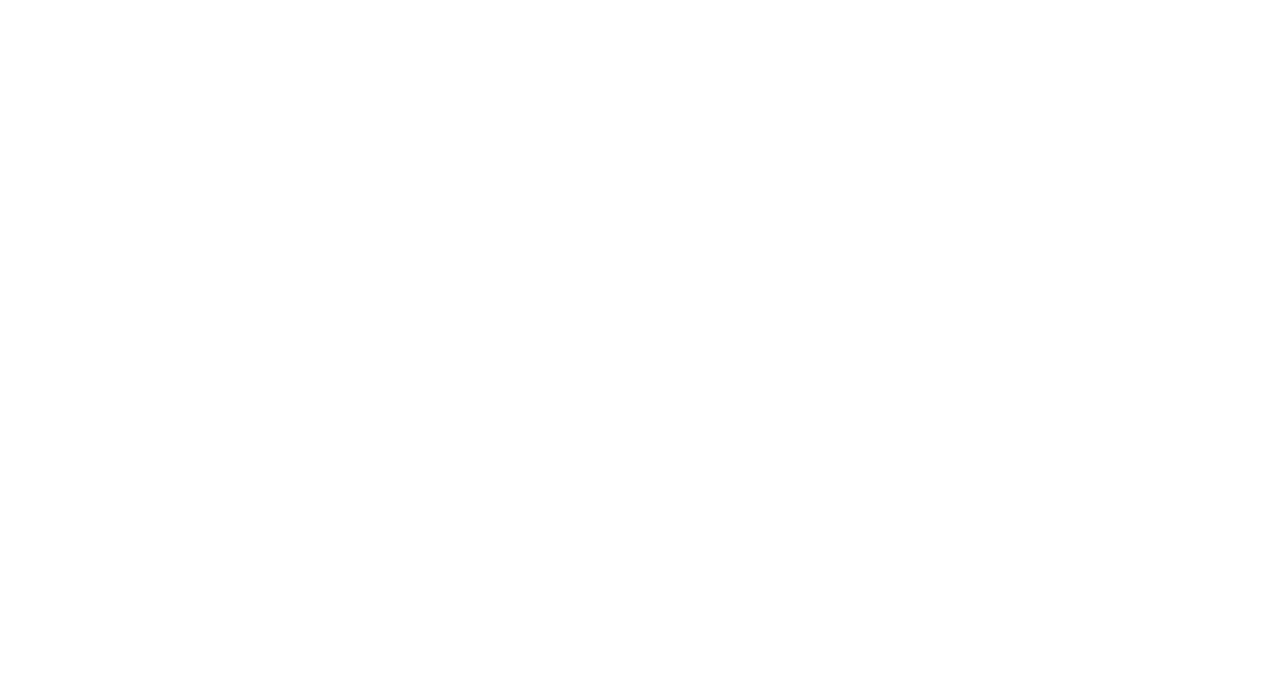
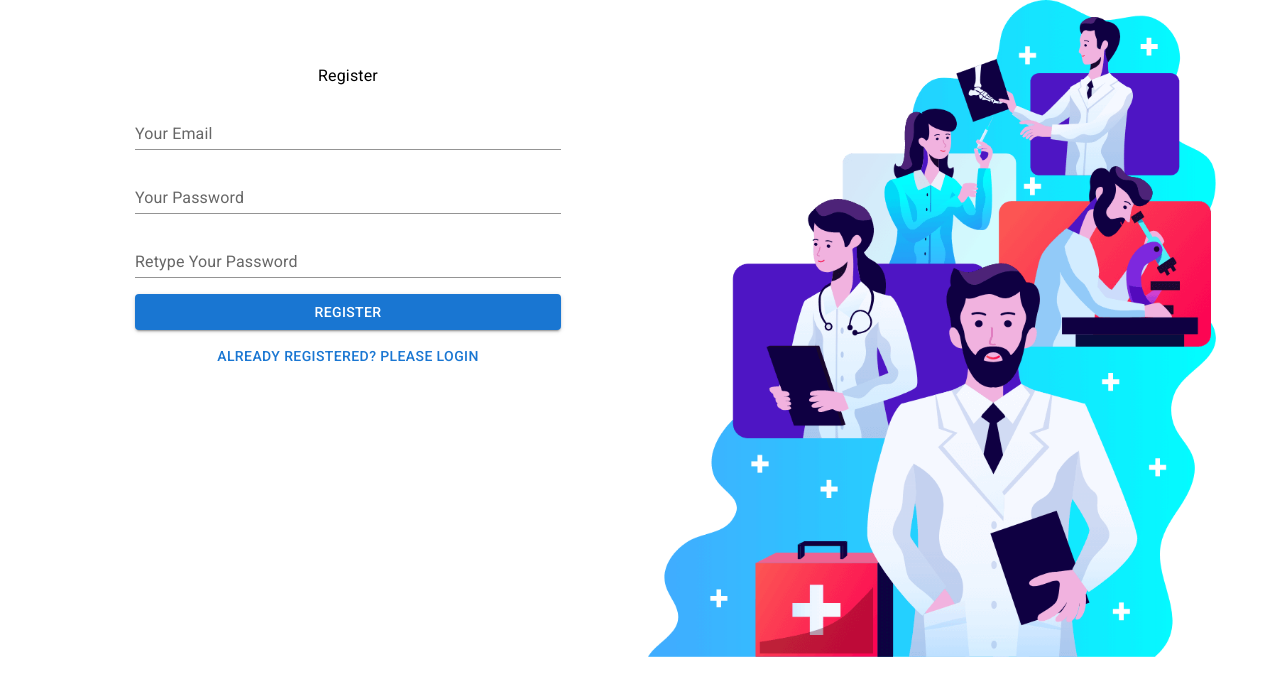
Before and after one commit to zakarea12345/Doctor-portals-client-side, a React (Create React App) app: page /register in a window 1280 px wide. Shown: the top 696 px of the page. Built offline with nearby package versions, Linux system fonts and the light colour scheme.

Commit message:
login and register form created

```diff
--- a/src/App.js
+++ b/src/App.js
@@ -2,11 +2,12 @@
 import {
   BrowserRouter as Router,
   Switch,
-  Route,
-  Link
+  Route
 } from "react-router-dom";
 import Home from './Pages/Home/Home/Home';
 import Appointment from './Pages/Appointment/Appointment';
+import LogIn from './Pages/LogIn/LogIn';
+import Register from './Pages/LogIn/Register/Register';
 
 function App() {
   return (
@@ -22,6 +23,12 @@
             <Route path="/appointment">
               <Appointment />
             </Route>
+            <Route path="/login">
+              <LogIn />
+            </Route>
+            <Route path="/register">
+              <Register />
+            </Route>
           </Switch>
          </Router>
     </div>
--- a/src/Pages/Home/AppointmentBanner/AppointmentBanner.js
+++ b/src/Pages/Home/AppointmentBanner/AppointmentBanner.js
@@ -14,7 +14,7 @@
 
 const AppointmentBanner = () => {
     return (
-        <Box style={appointmentBanner} sx={{ flexGrow: 1 }}>
+        <Box style={appointmentBanner} sx={{ flexGrow: 1 , my:5}}>
            <Grid container spacing={2}>
              <Grid item xs={12} md={6}>
                <img src={doctor} alt="" style={{width:400, marginTop:'-100px' }} />
@@ -27,7 +27,7 @@
                  <Typography  variant="h4" style={{color:'white'}}>
                    Make An  Appointment Today
                  </Typography>
-                 <Typography sx={{my:5}} variant="h6" style={{color:'white', fontSize:'14', fontWeight:'300'}}>
+                 <Typography sx={{my:3}} variant="h6" style={{color:'white', fontSize:'14', fontWeight:'300'}}>
                    Lorem, ipsum dolor sit amet consectetur adipisicing elit. Blanditiis similique nostrum nulla, deserunt dicta ratione est dolorum voluptates! Autem, totam.
                  </Typography>
                  <Button style={{backgroundColor:'#5CE7ED'}} variant="contained">Learn More</Button>
--- a/src/Pages/Home/Banner/Banner.js
+++ b/src/Pages/Home/Banner/Banner.js
@@ -12,7 +12,7 @@
 };
 
 const verticalCenter ={
-    displayu :'flex',
+    display :'flex',
     alignItems : 'center',
     height: '450px'
 
--- /dev/null
+++ b/src/Pages/Home/Contact/Contact.js
@@ -0,0 +1,43 @@
+import { Button, Typography } from '@mui/material';
+import { Box } from '@mui/system';
+import React from 'react';
+import bg from '../../../images/bg.png';
+import TextField from '@mui/material/TextField';
+
+
+const contactForm = {
+    background: `url(${bg})`,
+    marginTop : 45,
+    backgroundColor: 'rgba(45,58,74, 0.9)',
+    backgroundBlendMode : 'darken, luminosity'
+};
+
+
+const Contact = () => {
+    return (
+        <Box style={contactForm} sx={{p:5}}>
+            <Typography variant='h6' sx={{ color: 'info.main' }}>
+                    Contact Us
+            </Typography>
+            <Typography variant='h3' style={{color:'white'}} >
+                    Always Connect With Us
+            </Typography>
+            <TextField id="outlined-basic" required placeholder="Email Address" variant="outlined" style={{width:'60%', backgroundColor:'white', marginBottom:'10px'}}/>
+            <br />
+            <TextField id="outlined-basic" required placeholder="Subject" variant="outlined" style={{width:'60%', backgroundColor:'white', marginBottom:'10px'}}/>
+            <br />
+            <TextField
+              style={{width:'60%', backgroundColor:'white', marginBottom:'10px'}}
+              id="filled-multiline-static"
+              multiline
+              rows={4}
+              placeholder="Your Message"
+              variant="filled"
+            />
+            <br />
+            <Button variant='contained'>Submit</Button>
+        </Box>
+    );
+};
+
+export default Contact;
--- a/src/Pages/Home/Home/Home.js
+++ b/src/Pages/Home/Home/Home.js
@@ -2,6 +2,8 @@
 import Navigation from '../../Shared/Navigation/Navigation';
 import AppointmentBanner from '../AppointmentBanner/AppointmentBanner';
 import Banner from '../Banner/Banner';
+import Contact from '../Contact/Contact';
+import IntroAboutAService from '../IntroAboutAService/IntroAboutAService';
 import Services from '../Services/Services';
 
 
@@ -11,7 +13,9 @@
             <Navigation></Navigation>
             <Banner></Banner>
             <Services></Services>
+            <IntroAboutAService></IntroAboutAService>
             <AppointmentBanner></AppointmentBanner>
+            <Contact></Contact>
         </div>
     );
 };
--- /dev/null
+++ b/src/Pages/Home/IntroAboutAService/IntroAboutAService.css
@@ -0,0 +1,5 @@
+@media screen and (max-width: 480px) {
+    .about-a-service {
+      margin-bottom: 670px;
+    }
+  }
--- /dev/null
+++ b/src/Pages/Home/IntroAboutAService/IntroAboutAService.js
@@ -0,0 +1,39 @@
+import { Button, Container, Grid, Typography } from '@mui/material';
+import React from 'react';
+import treatment from '../../../images/treatment.png';
+import './IntroAboutAService.css'
+
+
+const verticalCenter ={
+    display :'flex',
+    alignItems : 'center',
+    flexDirection:'column',
+    height: '450px',
+    marginTop: '50px'
+
+}
+
+const IntroAboutAService = () => {
+    return (
+        <Container sx={{ flexGrow: 1 , my:5}} className="about-a-service">
+            <Grid container spacing={2}>
+                <Grid item xs={12} md={6}>
+                    <img src={treatment} alt="" style={{height:700, width:500}} />
+                </Grid>
+                <Grid item xs={12} md={6} style={verticalCenter}>
+                    <Typography variant='h3'>
+                        Exceptional Dental Care On Your Terms
+                    </Typography>
+                    <Typography variant='h5' sx={{my:3,fontSize:'13',color:'gray', fontWeight:'300'}}>
+                        Lorem ipsum dolor sit amet, consectetur adipisicing elit. Fuga nihil ut facere laudantium tempora a maxime nisi omnis necessitatibus atque quas ipsum, vitae minima commodi, debitis tenetur ab ipsam delectus!
+                        Lorem ipsum dolor sit amet, consectetur adipisicing elit. Fuga nihil ut facere laudantium tempora a maxime nisi omnis necessitatibus atque quas ipsum, vitae minima commodi, debitis tenetur ab ipsam delectus!
+                        Lorem ipsum dolor sit amet, consectetur adipisicing elit. Fuga nihil ut facere laudantium tempora a maxime nisi omnis necessitatibus atque quas ipsum, vitae minima commodi, debitis tenetur ab ipsam delectus!
+                    </Typography>
+                    <Button variant="contained">Learn More</Button>
+                </Grid>
+            </Grid>
+        </Container>
+    );
+};
+
+export default IntroAboutAService;
--- /dev/null
+++ b/src/Pages/LogIn/LogIn.js
@@ -0,0 +1,63 @@
+import { Button, Container, Grid, Link, TextField, Typography } from '@mui/material';
+import React, { useState } from 'react';
+import login from '../../images/login.png';
+
+const LogIn = () => {
+    const [loginData, setLoginData] = useState({})
+    const handleOnChange =  e => {
+            const field = e.target.name;
+            const value = e.target.value;
+            const newLoginData = {...loginData};
+            newLoginData[field] = value;
+            setLoginData(newLoginData)
+    }
+    const handleLoginSubmit = e => {
+        alert('hello')
+        e.preventDefault()
+    }
+    return (
+        <Container>
+            <Grid container spacing={2}>
+              <Grid item xs={12} md={6} sx={{mt:8}}>
+              <Typography variant="body1" gutterBottom>
+                 Login
+              </Typography>
+              <form onSubmit={handleLoginSubmit}>
+                 <TextField
+                  sx={{width:'75%', m:1}}
+                  id="standard-basic"
+                  label="Your Email"
+                  name="email"
+                  onChange={handleOnChange}
+                  variant="standard" />
+                  <br />
+                 <TextField
+                  sx={{width:'75%', m:1}}
+                  id="standard-basic"
+                  label="Your Password"
+                  type="password"
+                  name="password"
+                  onChange={handleOnChange}
+                  variant="standard" />
+                  <br />
+
+                  <Button
+                   variant="contained"
+                   type="submit"
+                   sx={{width:'75%', m:1}}
+                   >Login</Button>
+
+                   <Link to="/register">
+                    <Button variant="text">New User? Please Register</Button>
+                  </Link>
+              </form>
+              </Grid>
+              <Grid item xs={12} md={6}>
+                 <img style={{width:"100%"}} src={login} alt="" />
+              </Grid>
+            </Grid>
+        </Container>
+    );
+};
+
+export default LogIn;
--- /dev/null
+++ b/src/Pages/LogIn/Register/Register.js
@@ -0,0 +1,76 @@
+import { Button, Container, Grid, Link, TextField, Typography } from '@mui/material';
+import React, { useState } from 'react';
+import login from '../../../images/login.png';
+
+const Register = () => {
+    const [loginData, setLoginData] = useState({})
+    const handleOnChange =  e => {
+            const field = e.target.name;
+            const value = e.target.value;
+            const newLoginData = {...loginData};
+            newLoginData[field] = value;
+            setLoginData(newLoginData)
+    }
+    const handleLoginSubmit = e => {
+        if(loginData.password !== loginData.password2){
+            alert('Your Password Did Not Match')
+        }
+        e.preventDefault()
+    }
+    return (
+        <Container>
+            <Grid container spacing={2}>
+              <Grid item xs={12} md={6} sx={{mt:8}}>
+              <Typography variant="body1" gutterBottom>
+                 Register
+              </Typography>
+              <form onSubmit={handleLoginSubmit}>
+                 <TextField
+                  sx={{width:'75%', m:1}}
+                  id="standard-basic"
+                  label="Your Email"
+                  type="email"
+                  name="email"
+                  onChange={handleOnChange}
+                  variant="standard" />
+                  <br />
+                 <TextField
+                  sx={{width:'75%', m:1}}
+                  id="standard-basic"
+                  label="Your Password"
+                  type="password"
+                  name="password"
+                  onChange={handleOnChange}
+                  variant="standard" />
+                  <br />
+
+                 <TextField
+                  sx={{width:'75%', m:1}}
+                  id="standard-basic"
+                  label="Retype Your Password"
+                  type="password2"
+                  name="password"
+                  onChange={handleOnChange}
+                  variant="standard" />
+                  <br />
+
+                  <Button
+                   variant="contained"
+                   type="submit"
+                   sx={{width:'75%', m:1}}
+                   >Register</Button>
+
+                   <Link to="/login">
+                    <Button variant="text">Already Registered? Please Login</Button>
+                    </Link>
+              </form>
+              </Grid>
+              <Grid item xs={12} md={6}>
+                 <img style={{width:"100%"}} src={login} alt="" />
+              </Grid>
+            </Grid>
+        </Container>
+    );
+};
+
+export default Register;
--- a/src/Pages/Shared/Navigation/Navigation.js
+++ b/src/Pages/Shared/Navigation/Navigation.js
@@ -28,7 +28,12 @@
               <Link to="/appointment">
               <Button color="inherit">Appointment</Button>
               </Link>
-              <Button color="inherit">LOGIN</Button>
+              <Link to="/login" style={{textDecoration:'none', color:'white'}}>
+               <Button color="inherit">LOGIN</Button>
+              </Link>
+              <Link to="/register" style={{textDecoration:'none', color:'white'}}>
+               <Button color="inherit">Register</Button>
+              </Link>
 
             </Toolbar>
           </AppBar>
```
